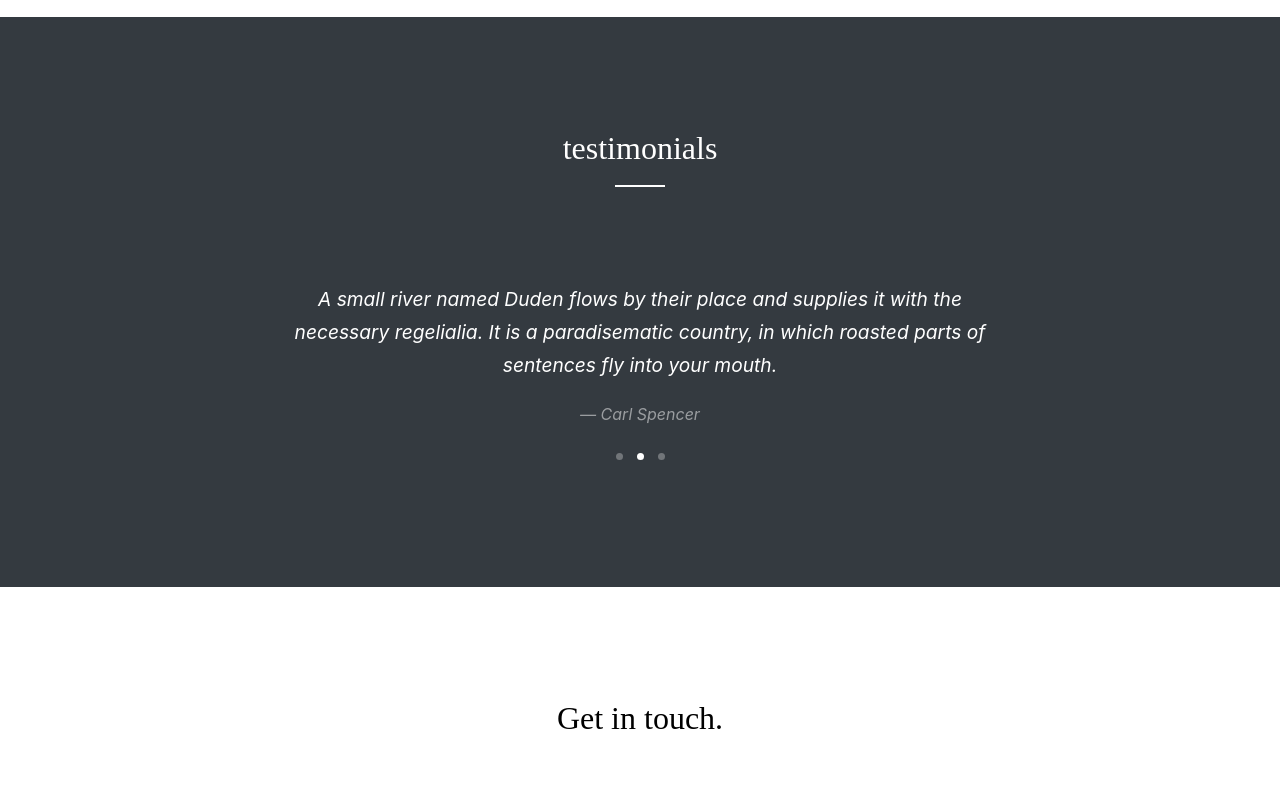
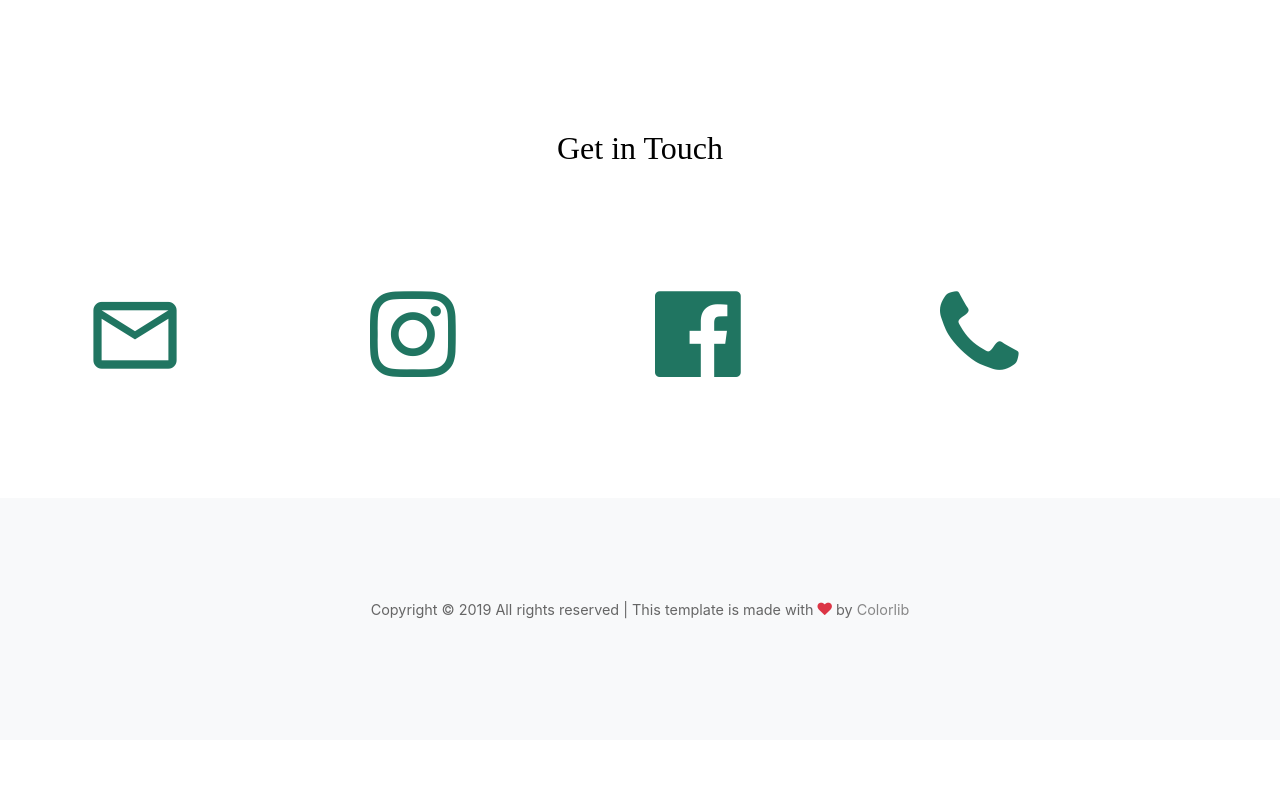
Before and after one commit to chrisfishwood/sonoranrusteek, a plain HTML site: page index.html in a window 1280 px wide. Shown: the part 2960-3760 px from the top of the page. After the commit the page ends 3700 px from the top, so only its background shows below. Drawn offline with Linux system fonts and the light colour scheme; files whose address does not match are found by name; a web font is replaced by a local one.

Commit message:
remove testimonial section

```diff
--- a/index.html
+++ b/index.html
@@ -297,7 +297,7 @@
 
     </section>
 
-
+<!--
     <section class="site-section bg-dark">
       <div class="container">
         <div class="row">
@@ -331,7 +331,7 @@
       </div>
     </section>
 
-    <!--
+
     <section class="site-section" id="clients-section">
       <div class="container">
         <div class="row">
@@ -367,7 +367,7 @@
       <div class="container">
         <div class="row">
           <div class="col-12 mb-5 position-relative">
-            <h2 class="section-title text-center mb-5">Get in touch.</h2>
+            <h2 class="section-title text-center mb-5">Get in Touch</h2>
           </div>
         </div>
         <div class="row">
```
